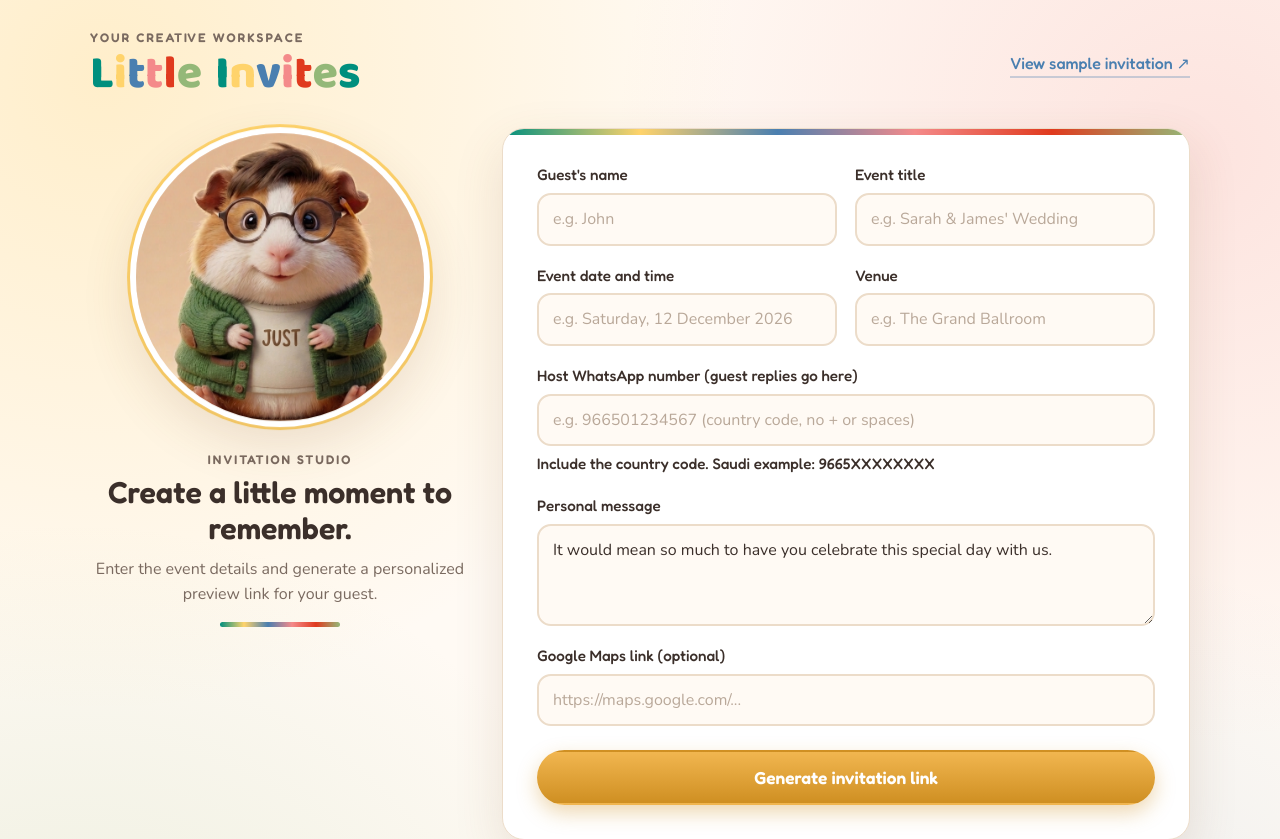
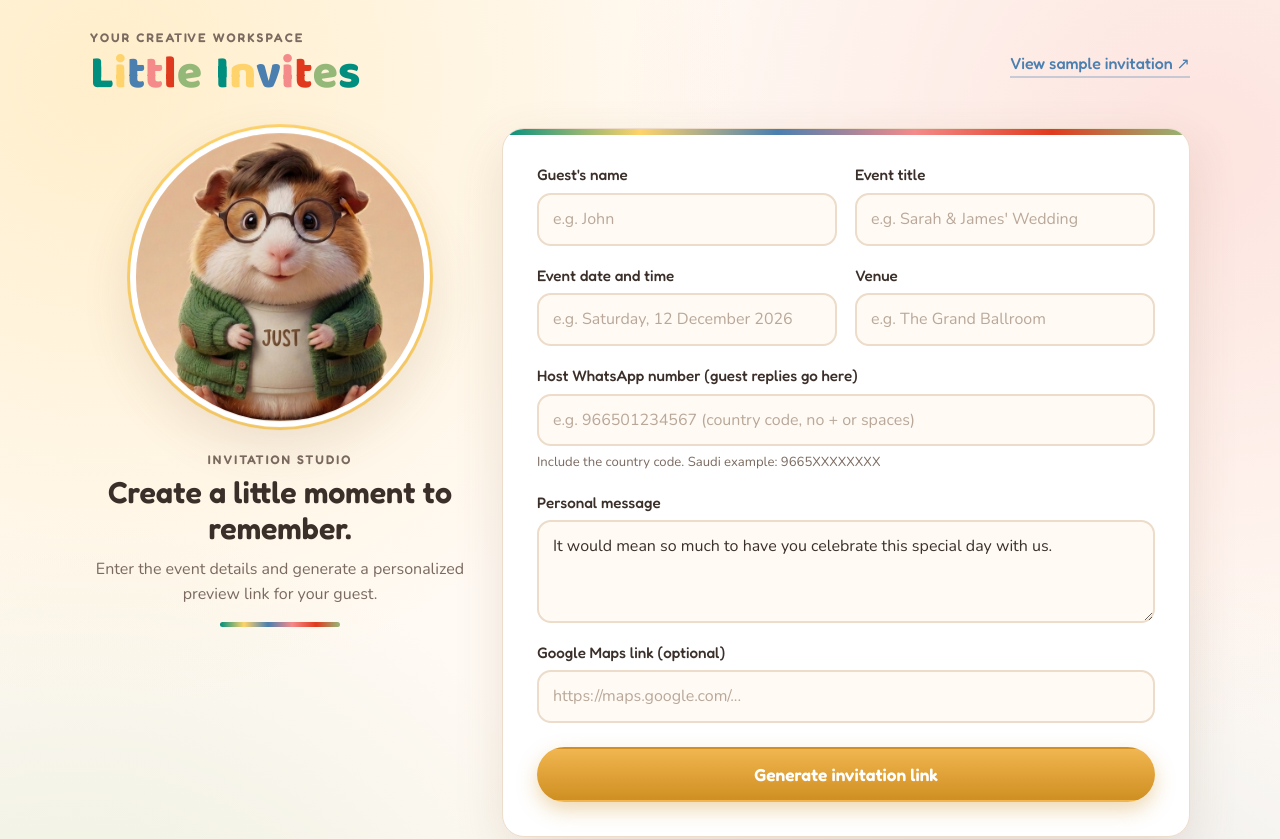
Before and after one commit to iplitecomputers/little-invites, a plain HTML site: page admin.html in a window 1280 px wide. Shown: the top 839 px of the page. Drawn offline with nearby package versions, Linux system fonts and the light colour scheme.

Commit message:
Add field hint styles to admin.css
Add styles for field hint in admin CSS.

```diff
--- a/css/admin.css
+++ b/css/admin.css
@@ -392,3 +392,11 @@ input:focus, textarea:focus {
     .mascot-frame, .generated { animation: none; }
     .button { transition: none; }
 }
+
+/* ---------- Field hint ---------- */
+.field-hint {
+    font-family: var(--font-body);
+    font-weight: 400;
+    font-size: 0.82rem;
+    color: var(--ink-soft);
+}
```
